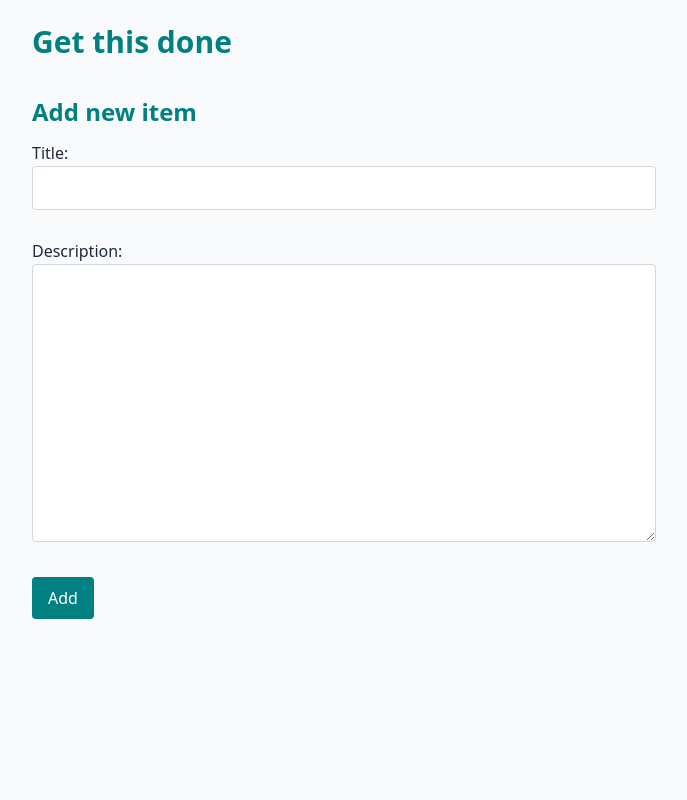
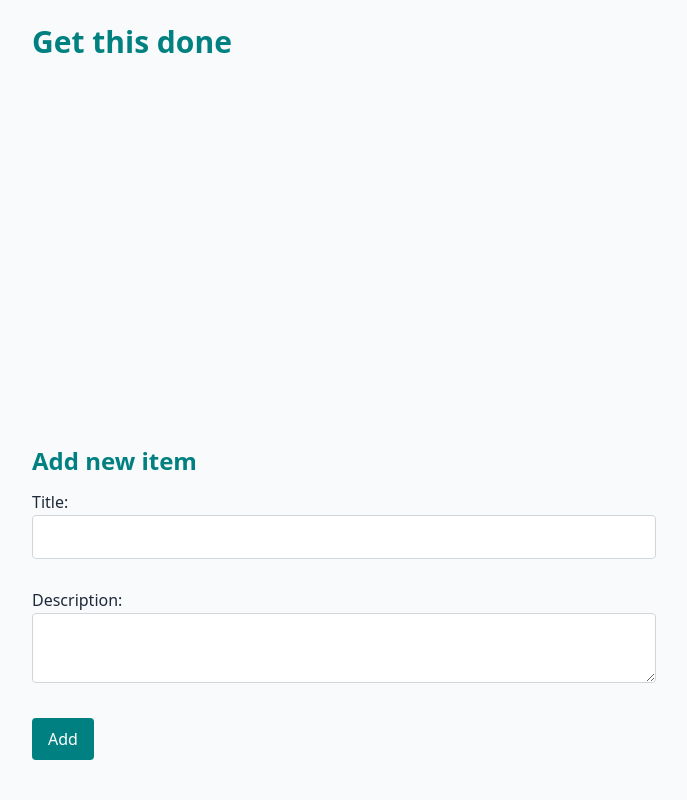
Before and after one commit to preludetech/tutorial-modern-web-frontends-no-react, a Django app: page / in a window 1280 px wide. Shown: the whole page, without its empty margins (296-983 px from the left). Run offline with Django 5.2, Linux system fonts and the light colour scheme; data that the repository does not hold is empty.

Commit message:
more pretty

```diff
--- a/todo/forms.py
+++ b/todo/forms.py
@@ -7,3 +7,4 @@ class TodoItemForm(forms.ModelForm):
     class Meta:
         model = TodoItem
         fields = ["title", "description"]
+        widgets = {"description": forms.Textarea(attrs={"rows": 2})}
--- a/todo/templates/todo/_base.html
+++ b/todo/templates/todo/_base.html
@@ -16,6 +16,11 @@
             }
 
             @layer base {
+                * {
+                    scrollbar-width: thin;
+                    scrollbar-color: var(--color-primary) transparent;
+                }
+
                 body { @apply bg-gray-50 text-gray-800 max-w-2xl mx-auto p-6 leading-relaxed; }
 
                 h1 { @apply text-3xl font-bold mb-4 text-primary; }
@@ -41,7 +46,7 @@
             }
         </style>
     </head>
-    <body>
+    <body class="h-dvh flex flex-col">
         {% block body %}{% endblock %}
     </body>
 </html>
--- a/todo/templates/todo/home.html
+++ b/todo/templates/todo/home.html
@@ -1,7 +1,7 @@
 {% extends "todo/_base.html" %}
 {% block body %}
     <h1>Get this done</h1>
-    <div class="space-y-3">
+    <div class="space-y-3 flex-1 overflow-y-auto pr-2">
         {% for todo in todos %}
             {% include "todo/partials/todo_item.html" %}
         {% endfor %}
--- a/todo/views.py
+++ b/todo/views.py
@@ -2,12 +2,15 @@ from django.shortcuts import redirect, render
 
 from .forms import TodoItemForm
 from .models import TodoItem
+
+import time
 
 
 def home(request):
     if request.method == "POST":
         form = TodoItemForm(request.POST)
         if form.is_valid():
+            time.sleep(2)
             form.save()
             return redirect("home")
     else:
```
